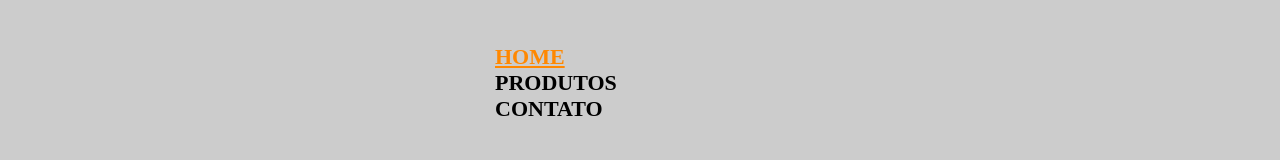
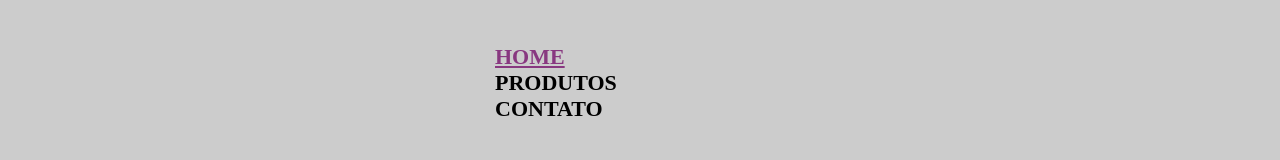
Before and after one commit to mafernana/ivoleao2022, a plain HTML site: page index.html in a window 1280 px wide. In both pictures the pointer is over the link "HOME". Shown: the top 160 px of the page. Drawn offline with Linux system fonts and the light colour scheme.

Commit message:
hdhasydyf

```diff
--- a/style.css
+++ b/style.css
@@ -27,7 +27,7 @@ nav a {
  }
 
 nav a:hover {
-    color: rgb(255, 136, 0);
+    color: rgb(136, 56, 128);
     text-decoration: underline;
 }
 
```
